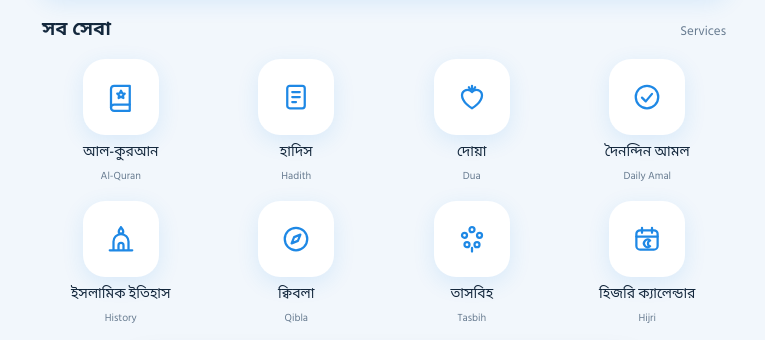
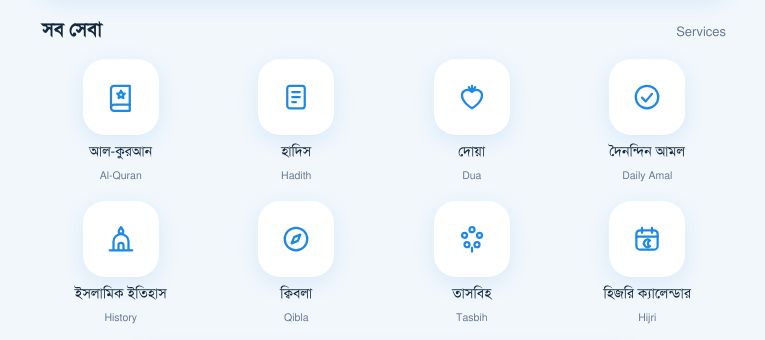
Before and after one commit to lightofdeen/lightofdeen.github.io, a plain HTML site: page index.html in a window 1280 px wide. Shown: the part 354-694 px from the top of the page, 256-1021 px from the left. Drawn offline with Linux system fonts and the light colour scheme; files whose address does not match are found by name.

Commit message:
Add files via upload

```diff
--- a/index.html
+++ b/index.html
@@ -20,7 +20,7 @@
 :root[data-theme="dark"]{--bg:#0c1622; --card:#14212f; --text:#e8f1fa; --muted:#93a8bd; --line:#223447; --blue-l:#17304a; --shadow:0 6px 22px rgba(0,0,0,.35); color-scheme:dark;}
 html{scroll-padding-top:env(safe-area-inset-top,20px); scroll-behavior: smooth;}
 *{box-sizing:border-box;margin:0;padding:0}
-body{background:var(--bg);color:var(--text);font-family:'Hind Siliguri','Noto Sans Bengali',system-ui,sans-serif;line-height:1.6;-webkit-font-smoothing:antialiased}
+body{background:var(--bg);color:var(--text);font-family:'SolaimanLipi','Hind Siliguri','Noto Sans Bengali',system-ui,sans-serif;line-height:1.6;-webkit-font-smoothing:antialiased}
 .app{max-width:720px;margin:0 auto;padding-bottom:96px}
 svg.i{width:1em;height:1em;fill:none;stroke:currentColor;stroke-width:1.8;stroke-linecap:round;stroke-linejoin:round;flex:none}
 
@@ -245,7 +245,7 @@ section{padding:18px 16px 0}
 .lang-menu button{display:block;width:100%;border:0;background:none;color:inherit;font-family:inherit;font-size:15px;padding:10px 12px;border-radius:10px;cursor:pointer;text-align:left}
 .lang-menu button[data-l=ar]{text-align:right;font-family:'Noto Sans Arabic',sans-serif}
 .lang-menu button.on{background:var(--blue-l);color:var(--blue);font-weight:600}
-html[lang=ar] body{font-family:'Noto Sans Arabic','Hind Siliguri',system-ui,sans-serif}
+html[lang=ar] body{font-family:'Noto Sans Arabic','SolaimanLipi','Hind Siliguri',system-ui,sans-serif}
 html[lang=en] .m small{display:none}
 html[dir=rtl] .dq-h{text-align:right}
 html[dir=rtl] .clock small{margin-left:0;margin-right:6px}
@@ -279,6 +279,7 @@ html[dir=rtl] .pcard .pc{transform:scaleX(-1)}
 .hero .cal2{margin-top:1px;gap:0 12px;line-height:1.15}
 .hero .brand h1{line-height:1.05}
 .hero .brand p{line-height:1.1;margin-top:1px}
+button,input,select,textarea{font-family:inherit}
 </style>
 </head>
 <body>
```
